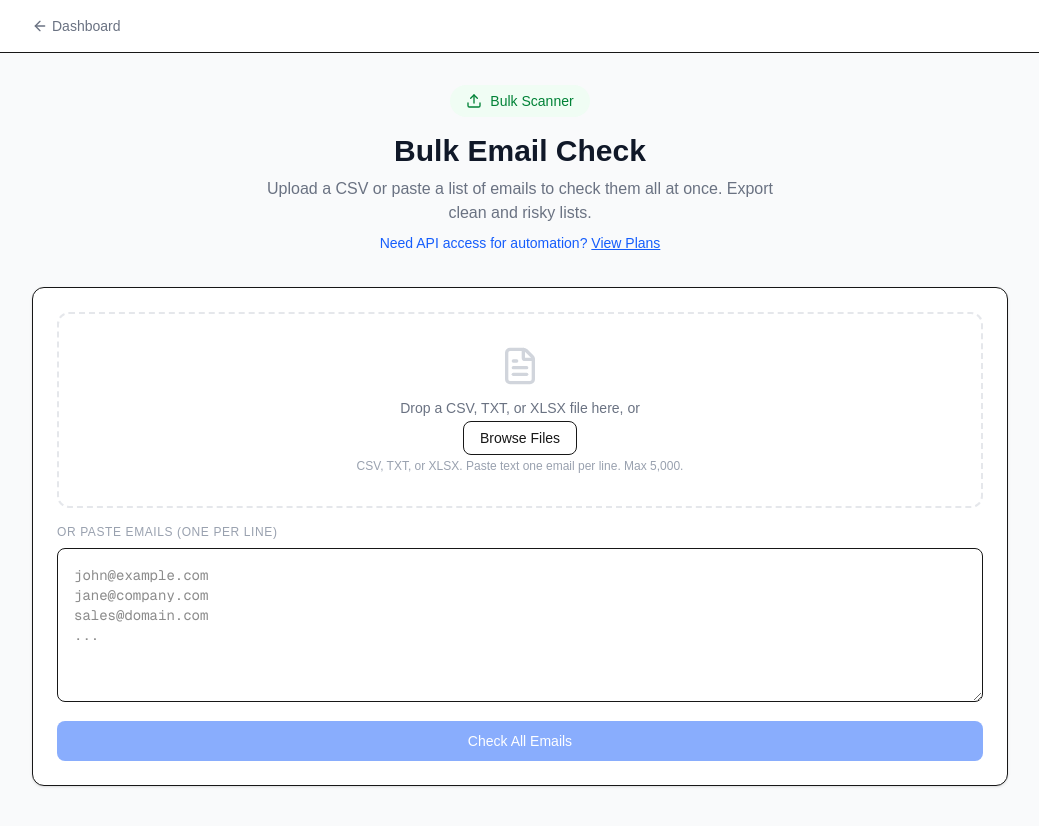
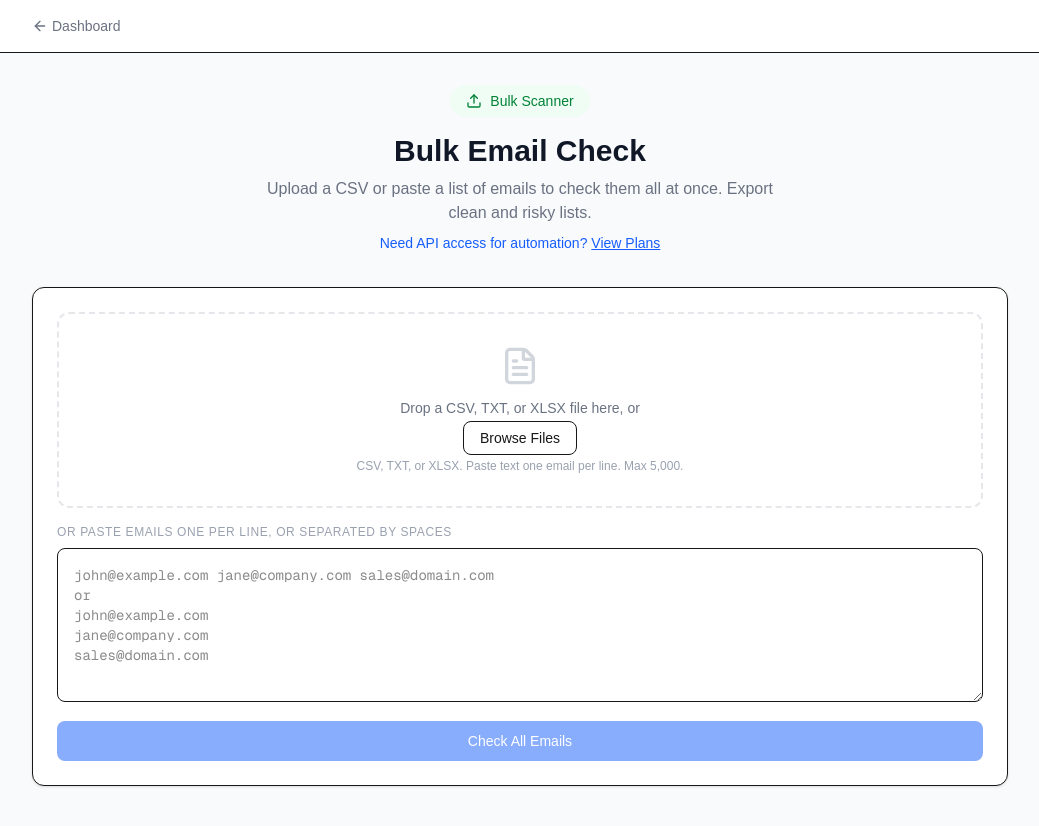
Before and after one commit to hryhrh305-dot/riskshield-ai, a Next.js app: page /bulk-check in a window 1280 px wide. Shown: the top 826 px of the page, without its empty margins (120-1159 px from the left). Built offline with nearby package versions, Linux system fonts and the light colour scheme.

Commit message:
fix: align bulk email paste hints

```diff
--- a/src/app/(dashboard)/bulk-check/page.tsx
+++ b/src/app/(dashboard)/bulk-check/page.tsx
@@ -44,7 +44,7 @@ export default function BulkCheckPage() {
   }
 
   async function handlePaste() {
-    if (!text.trim()) { setError("Paste emails (one per line) or upload a CSV, TXT, or XLSX file."); return; }
+    if (!text.trim()) { setError("Paste emails one per line or separated by spaces, or upload a CSV, TXT, or XLSX file."); return; }
     setLoading(true); setError(""); setResults(null); setSummary(null);
     setStatusMessage("Scanning pasted emails and building the report...");
     try {
@@ -144,11 +144,11 @@ export default function BulkCheckPage() {
           </div>
 
           <div className="mt-4">
-            <p className="text-xs text-gray-400 mb-2 uppercase tracking-wider">Or paste emails (one per line)</p>
+            <p className="text-xs text-gray-400 mb-2 uppercase tracking-wider">Or paste emails one per line, or separated by spaces</p>
             <textarea
               value={text}
               onChange={(e) => setText(e.target.value)}
-              placeholder={"john@example.com\njane@company.com\nsales@domain.com\n..."}
+              placeholder={"john@example.com jane@company.com sales@domain.com\nor\njohn@example.com\njane@company.com\nsales@domain.com"}
               rows={6}
               className="w-full border rounded-lg p-4 text-sm font-mono resize-y focus:outline-none focus:ring-2 focus:ring-blue-500"
             />
--- a/src/app/api/bulk-check/route.ts
+++ b/src/app/api/bulk-check/route.ts
@@ -125,7 +125,7 @@ export async function POST(request: NextRequest) {
   }
 
   if (emails.length === 0) {
-    return NextResponse.json({ error: "No valid emails found. Please upload a CSV, TXT, or XLSX file, or paste emails one per line." }, { status: 400 });
+    return NextResponse.json({ error: "No valid emails found. Please upload a CSV, TXT, or XLSX file, or paste emails one per line or separated by spaces." }, { status: 400 });
   }
 
   emails = emails.slice(0, 5000);
```
